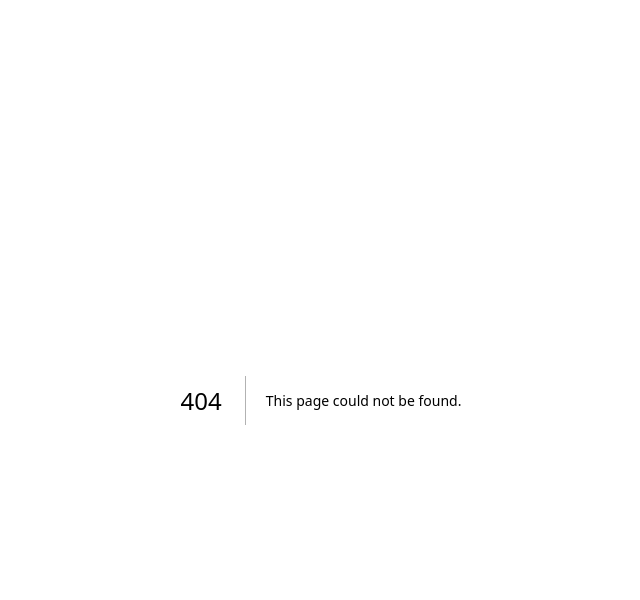
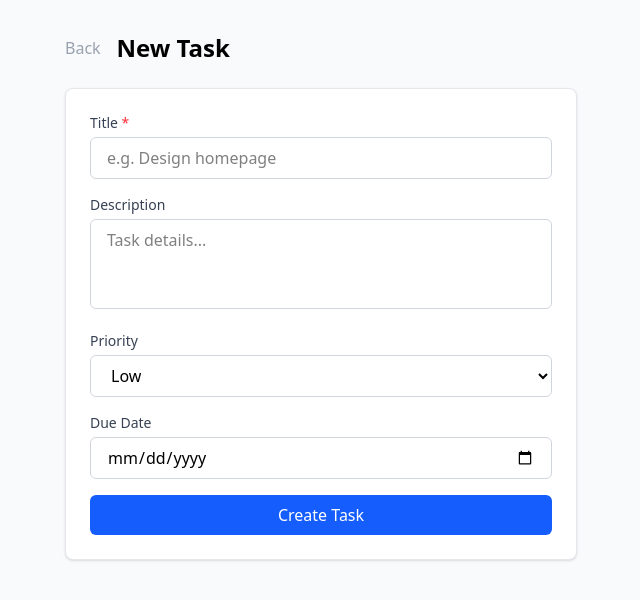
Before and after one commit to marcellpinem/task-manager, a Next.js app: page /dashboard/projects/1/tasks/create in a window 1280 px wide. Before the commit this address had no page. Shown: the top 600 px of the page, without its empty margins (319-959 px from the left). Built offline with nearby package versions, Linux system fonts and the light colour scheme.

Commit message:
feat: tasks - create and display tasks per project

```diff
--- /dev/null
+++ b/app/dashboard/projects/[id]/page.tsx
@@ -0,0 +1,87 @@
+import { createClient } from "@/utils/supabase/server";
+import { redirect } from "next/navigation";
+
+interface Props {
+  params: Promise<{ id: string }>;
+}
+
+export default async function ProjectDetailPage({ params }: Props) {
+  const { id } = await params;
+  const supabase = await createClient();
+
+  const {
+    data: { user },
+  } = await supabase.auth.getUser();
+
+  if (!user) {
+    redirect("/auth/login");
+  }
+
+  const { data: project } = await supabase.from("projects").select("*").eq("id", id).single();
+
+  if (!project) {
+    redirect("/dashboard/projects");
+  }
+
+  const { data: tasks } = await supabase
+    .from("tasks")
+    .select("*")
+    .eq("project_id", id)
+    .order("created_at", { ascending: false });
+
+  return (
+    <main className="min-h-screen bg-gray-50 p-8">
+      <div className="max-w-4xl mx-auto">
+        <div className="flex items-center gap-4 mb-6">
+          <a href="/dashboard/projects" className="text-gray-400 hover:text-gray-600 transition">
+            ← Back
+          </a>
+          <div>
+            <h1 className="text-2xl font-bold">{project.name}</h1>
+            {project.description && <p className="text-gray-500 mt-1">{project.description}</p>}
+          </div>
+        </div>
+
+        <div className="flex items-center justify-between mb-4">
+          <h2 className="text-lg font-semibold">Tasks</h2>
+          <a
+            href={`/dashboard/projects/${id}/tasks/create`}
+            className="bg-blue-600 text-white px-4 py-2 rounded-md hover:bg-blue-700 transition"
+          >
+            + New Task
+          </a>
+        </div>
+
+        {tasks && tasks.length > 0 ? (
+          <div className="grid gap-3">
+            {tasks.map((task) => (
+              <div key={task.id} className="bg-white p-5 rounded-lg shadow-sm border border-gray-200">
+                <div className="flex items-center justify-between">
+                  <h3 className="font-semibold">{task.title}</h3>
+                  <span
+                    className={`text-xs px-2 py-1 rounded-full font-medium
+                    ${task.priority === "high" ? "bg-red-100 text-red-600" : ""}
+                    ${task.priority === "medium" ? "bg-yellow-100 text-yellow-600" : ""}
+                    ${task.priority === "low" ? "bg-green-100 text-green-600" : ""}
+                  `}
+                  >
+                    {task.priority}
+                  </span>
+                </div>
+                {task.description && <p className="text-gray-500 text-sm mt-1">{task.description}</p>}
+                {task.due_date && (
+                  <p className="text-gray-400 text-xs mt-2">Due: {new Date(task.due_date).toLocaleDateString()}</p>
+                )}
+              </div>
+            ))}
+          </div>
+        ) : (
+          <div className="text-center text-gray-400 mt-20">
+            <p className="text-lg">No tasks yet.</p>
+            <p className="text-sm mt-1">Create your first task to get started.</p>
+          </div>
+        )}
+      </div>
+    </main>
+  );
+}
--- /dev/null
+++ b/app/dashboard/projects/[id]/tasks/create/actions.ts
@@ -0,0 +1,35 @@
+"use server";
+
+import { createClient } from "@/utils/supabase/server";
+import { redirect } from "next/navigation";
+
+export async function createTask(projectId: string, formData: FormData) {
+  const supabase = await createClient();
+  const {
+    data: { user },
+  } = await supabase.auth.getUser();
+
+  if (!user) {
+    redirect("/auth/login");
+  }
+
+  const title = formData.get("title") as string;
+  const description = formData.get("description") as string;
+  const priority = formData.get("priority") as string;
+  const due_date = formData.get("due_date") as string;
+
+  const { error } = await supabase.from("tasks").insert({
+    title,
+    description,
+    priority,
+    due_date: due_date || null,
+    project_id: projectId || null,
+    user_id: user.id,
+  });
+
+  if (error) {
+    return { error: error.message };
+  }
+
+  redirect(`/dashboard/projects/${projectId}`);
+}
--- /dev/null
+++ b/app/dashboard/projects/[id]/tasks/create/page.tsx
@@ -0,0 +1,97 @@
+"use client";
+
+import { useParams } from "next/navigation";
+import { useState } from "react";
+import { createTask } from "./actions";
+
+export default function CreateTaskPage() {
+  const { id } = useParams<{ id: string }>();
+  const [error, setError] = useState<string | null>(null);
+  const [loading, setLoading] = useState(false);
+
+  async function handleSubmit(formData: FormData) {
+    setLoading(true);
+    setError(null);
+
+    const result = await createTask(id, formData);
+    if (result?.error) {
+      setError(error);
+      setLoading(false);
+    }
+  }
+
+  return (
+    <main className="min-h-screen bg-gray-50 p-8">
+      <div className="max-w-lg mx-auto">
+        <div className="flex items-center gap-4 mb-6">
+          <a href={`/dashboard/projects/${id}`} className="text-gray-400 hover:text-gray-600 transition">
+            Back
+          </a>
+
+          <h1 className="text-2xl font-bold">New Task</h1>
+        </div>
+
+        <div className="bg-white p-6 rounded-lg shadow-sm border border-gray-200">
+          <form action={handleSubmit} className="flex flex-col gap-4">
+            <div>
+              <label className="block text-sm font-medium text-gray-700 mb-1">
+                Title <span className="text-red-500">*</span>
+              </label>
+
+              <input
+                type="text"
+                name="title"
+                placeholder="e.g. Design homepage"
+                className="w-full border border-gray-300 rounded-md px-4 py-2 focus:outline-none focus:ring-2 focus:ring-blue-500"
+                required
+              />
+            </div>
+
+            <div>
+              <label className="block text-sm font-medium text-gray-700 mb-1">Description</label>
+
+              <textarea
+                name="description"
+                placeholder="Task details..."
+                rows={3}
+                className="w-full border border-gray-300 rounded-md px-4 py-2 focus:outline-none focus:ring-2 focus:ring-blue-500 resize-none"
+              />
+            </div>
+
+            <div>
+              <label className="block text-sm font-medium text-gray-700 mb-1">Priority</label>
+
+              <select
+                name="priority"
+                className="w-full border border-gray-300 rounded-md px-4 py-2 focus:outline-none focus:ring-2 focus:ring-blue-500"
+              >
+                <option value="low">Low</option>
+                <option value="medium">Medium</option>
+                <option value="high">High</option>
+              </select>
+            </div>
+
+            <div>
+              <label className="block text-sm font-medium text-gray-700 mb-1">Due Date</label>
+              <input
+                type="date"
+                name="due_date"
+                className="w-full border border-gray-300 rounded-md px-4 py-2 focus:outline-none focus:ring-2 focus:ring-blue-500"
+              />
+            </div>
+
+            {error && <p className="text-red-500 text-sm">{error}</p>}
+
+            <button
+              type="submit"
+              disabled={loading}
+              className="bg-blue-600 text-white py-2 rounded-md hover:bg-blue-700 transition disabled:opacity-50"
+            >
+              {loading ? "Creating..." : "Create Task"}
+            </button>
+          </form>
+        </div>
+      </div>
+    </main>
+  );
+}
--- a/app/dashboard/projects/page.tsx
+++ b/app/dashboard/projects/page.tsx
@@ -30,10 +30,14 @@ export default async function ProjectsPage() {
         {projects && projects.length > 0 ? (
           <div className="grid gap-4">
             {projects.map((project) => (
-              <div key={project.id} className="bg-white p-6 rounded-lg shadow-sm border border-gray-200">
+              <a
+                key={project.id}
+                href={`/dashboard/projects/${project.id}`}
+                className="bg-white p-6 rounded-lg shadow-sm border border-gray-200 hover:border-blue-400 transition"
+              >
                 <h2 className="text-lg font-semibold">{project.name}</h2>
                 {project.description && <p className="text-gray-500 mt-1">{project.description}</p>}
-              </div>
+              </a>
             ))}
           </div>
         ) : (
```
